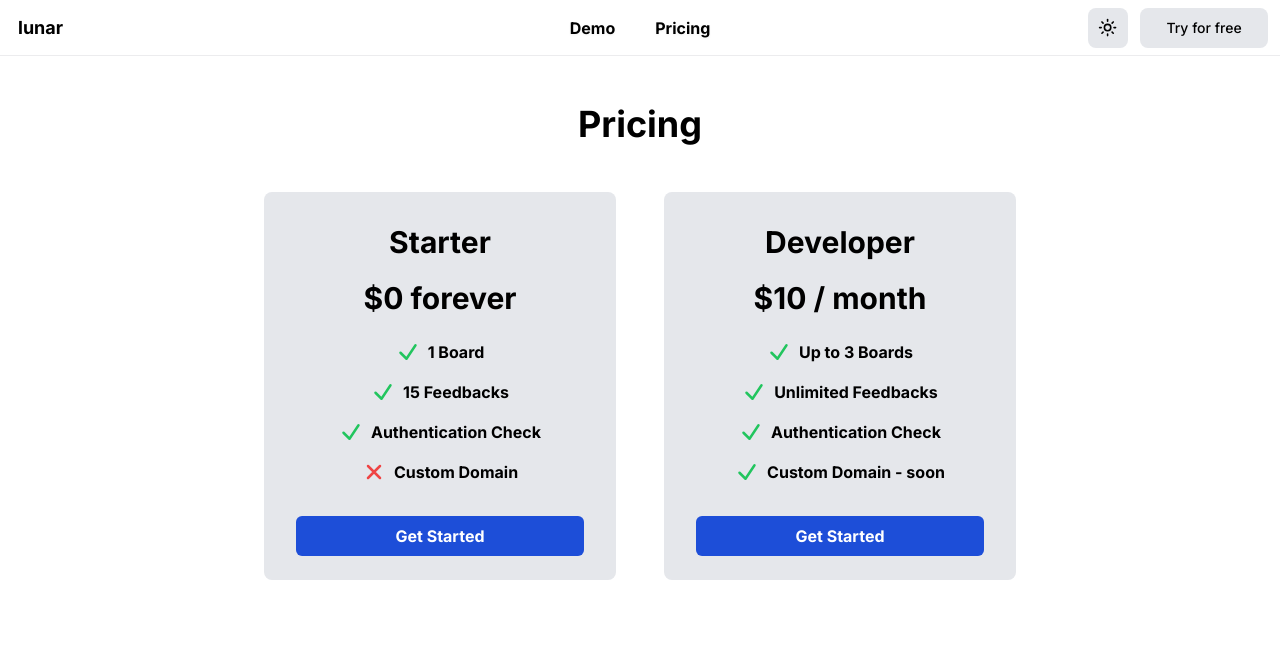
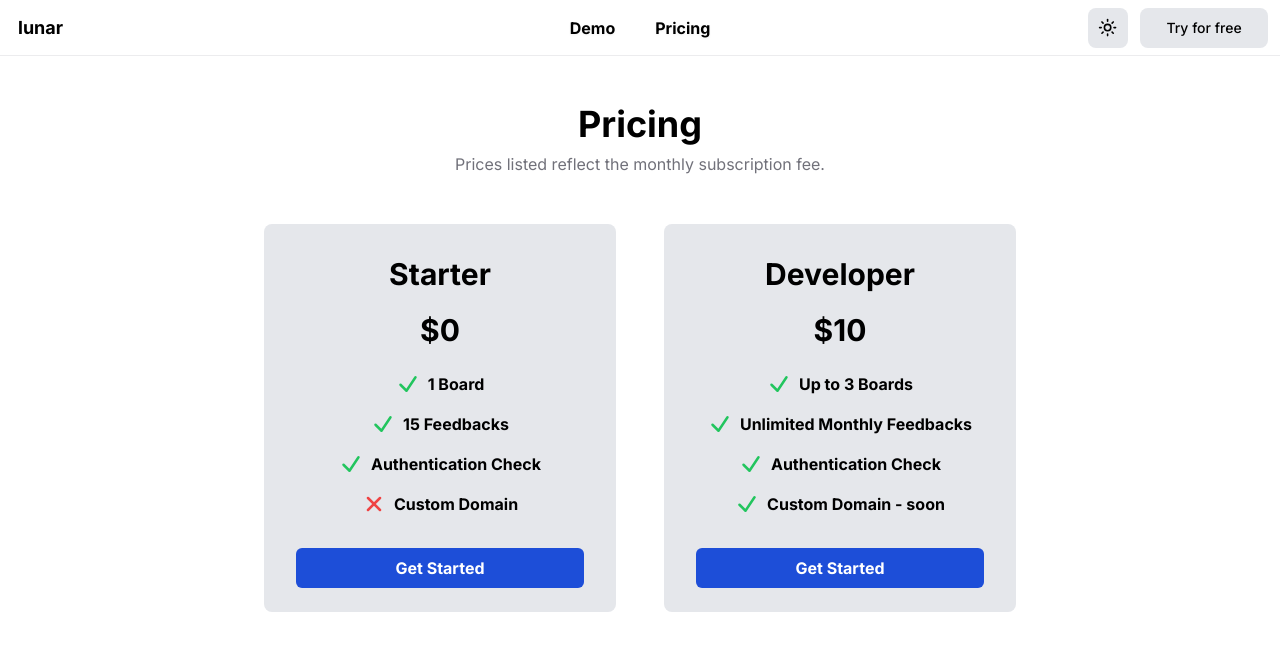
Before and after one commit to ramezj/astralics, a Next.js app in the folder client/: page /pricing in a window 1280 px wide. Shown: the top 650 px of the page. Built offline with nearby package versions, Linux system fonts and the light colour scheme; no server answers.

Commit message:
Pricing changes, added new text

```diff
--- a/client/pages/index.js
+++ b/client/pages/index.js
@@ -40,7 +40,7 @@ export default function Component() {
             }}
             transition={{duration: 0.8}}
             className='
-            sm:text-6xl 2xl:text-7xl 2xl:mt-14 md:text-7xl lg:text-5xl lg:mt-4 2xl:w-3/6 lg:w-4/6 sm:mt-8 text-5xl w-4/5 font-medium tracking-tight leading-none text-transparent bg-clip-text text-zinc-900 dark:text-gray-100 mt-8 drop-shadow-sm'>
+            sm:text-6xl 2xl:text-7xl 2xl:mt-14 md:text-7xl lg:text-5xl lg:mt-4 2xl:w-3/6 lg:w-4/6 sm:mt-8 text-5xl w-4/5 font-bold tracking-tight leading-none text-transparent bg-clip-text text-zinc-900 dark:text-gray-100 mt-8 drop-shadow-sm'>
            The internet is truly yours.
             </motion.h1>
             <div>
--- a/client/pages/pricing/index.js
+++ b/client/pages/pricing/index.js
@@ -21,12 +21,17 @@ export default function Pricing(props) {
             <PaddleLoader />
             <center>
             <br /><br />
-            <h1 className='text-4xl font-bold text-black dark:text-white'>Pricing</h1>
+            <div className='space-y-2'>
+                <h1 className='text-4xl font-bold text-black dark:text-white'>Pricing</h1>
+                <p className="text-muted-foreground">
+                Prices listed reflect the monthly subscription fee.
+                </p>
+            </div>
             </center>
             <br />
             <br />
             <div className='flex flex-wrap gap-12 justify-center w-full'>
-                <PricingCard price='$0 forever' title='Starter' button='Get Started' background={'bg-white'} shadow={'shadow-lg'}>
+                <PricingCard price='$0' title='Starter' button='Get Started' background={'bg-white'} shadow={'shadow-lg'}>
                 <Info><Svg /> 1 Board</Info>
                 <Info><Svg /> 15 Feedbacks</Info>
                 <Info><Svg /> Authentication Check</Info>
@@ -38,9 +43,9 @@ export default function Pricing(props) {
                 : <><button onClick={signUserIn} className='py-2 w-full text-white normal-case bg-blue-700 hover:bg-blue-800 dark:bg-white dark:text-black outline-none border-none font-bold rounded-md -mb-2'>Get Started</button></>
                 }
                 </PricingCard >
-                <PricingCard price='$10 / month' title='Developer' button='Get Started' background={'bg-white'} shadow={'shadow-lg'}>
+                <PricingCard price='$10' title='Developer' button='Get Started' background={'bg-white'} shadow={'shadow-lg'}>
                 <Info><Svg /> Up to 3 Boards</Info>
-                <Info><Svg /> Unlimited Feedbacks</Info>
+                <Info><Svg /> Unlimited Monthly Feedbacks</Info>
                 <Info><Svg /> Authentication Check</Info>
                 <Info><Svg /> Custom Domain - soon</Info>
                 <br />
```
